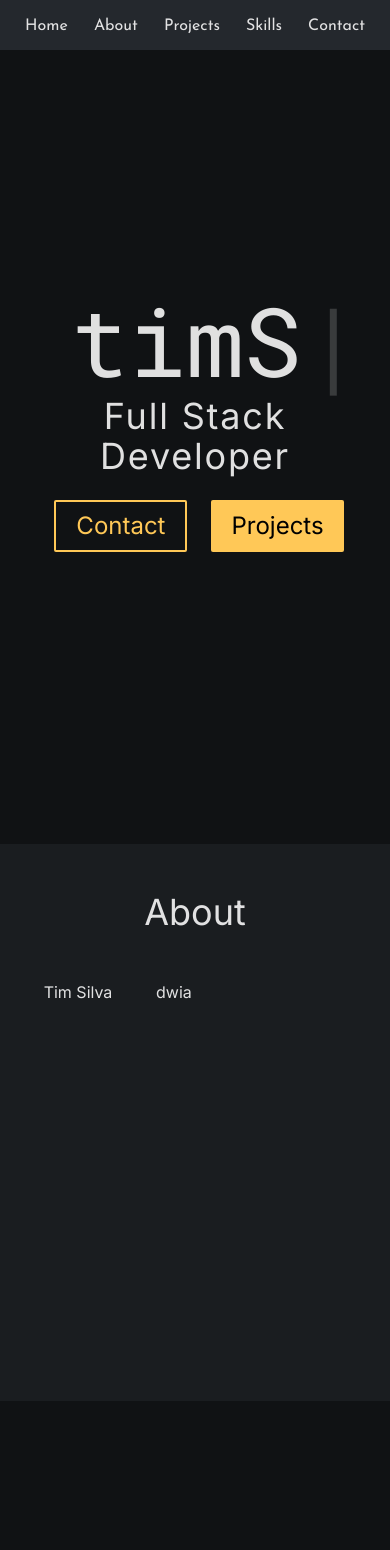
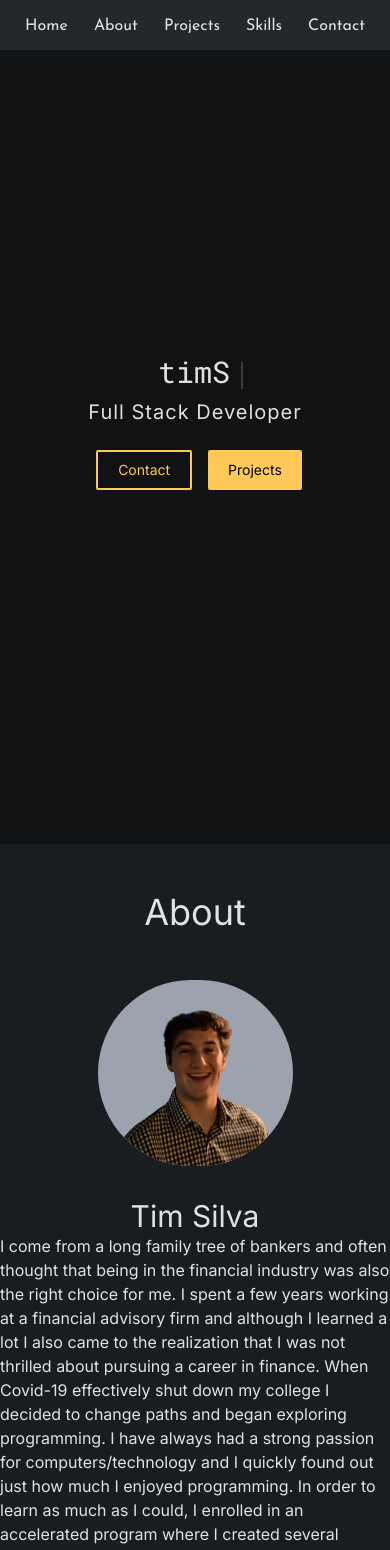
Before and after one commit to silva-tim/portfolio-website, a React (Vite) app in the folder client/: page / in a window 390 px wide. Shown: the top 1550 px of the page. Built offline with nearby package versions, Linux system fonts and the light colour scheme.

Commit message:
Fixed responsivesness for home section and navbar, working on responsiveness for about section

```diff
--- a/client/src/components/About.tsx
+++ b/client/src/components/About.tsx
@@ -1,12 +1,38 @@
 export default function About() {
   return (
-    <section id="about" className="bg-[#1A1D20] h-[66vh]">
+    <section
+      id="about"
+      className="bg-[#1A1D20] min-h-screen sm:min-h-0 sm:h-[66vh]"
+    >
       <h1 className="p-12 text-4xl text-center">About</h1>
-      <div className="flex">
-        <div className="text-center basis-2/5">
-          <h2>Tim Silva</h2>
+      <div className="flex flex-wrap">
+        <div className="flex flex-wrap justify-center basis-full sm:basis-2/5">
+          <div className="flex justify-center basis-full">
+            <div className="overflow-hidden bg-gray-400 rounded-full basis-1/2 sm:basis-2/5">
+              <img src="../../public/me.png" alt="" />
+            </div>
+          </div>
+          <div className="pt-8">
+            <h2 className="text-3xl">Tim Silva</h2>
+          </div>
         </div>
-        <div className="text-left basis-3/5">dwia</div>
+        <div className="text-left basis-full sm:basis-3/5">
+          I come from a long family tree of bankers and often thought that being
+          in the financial industry was also the right choice for me. I spent a
+          few years working at a financial advisory firm and although I learned
+          a lot I also came to the realization that I was not thrilled about
+          pursuing a career in finance. When Covid-19 effectively shut down my
+          college I decided to change paths and began exploring programming. I
+          have always had a strong passion for computers/technology and I
+          quickly found out just how much I enjoyed programming. In order to
+          learn as much as I could, I enrolled in an accelerated program where I
+          created several projects and collaborated with peers to learn the
+          technologies and tools that are used in the industry today. I’m a
+          people person with a love for building all the unique ideas that I can
+          come up with. My current interests revolve around front-end web
+          development, mostly React and Tailwind but I am always seeking to
+          learn more.
+        </div>
       </div>
     </section>
   );
--- a/client/src/components/Home.tsx
+++ b/client/src/components/Home.tsx
@@ -3,8 +3,8 @@ import { Typewriter } from "react-simple-typewriter";
 export default function Home() {
   return (
     <section id="home" className="flex items-center justify-center h-screen">
-      <div className="text-center basis-2/3">
-        <h1 className="font-mono text-8xl ps-10">
+      <div className="text-center">
+        <h1 className="font-mono text-3xl ps-4 md:text-6xl md:ps-8">
           {" "}
           <Typewriter
             words={[
@@ -21,12 +21,14 @@ export default function Home() {
             delaySpeed={4000}
           />
         </h1>
-        <h2 className="pt-2 text-4xl tracking-wider">Full Stack Developer</h2>
+        <h2 className="pt-2 text-xl tracking-wider sm:text-4xl">
+          Full Stack Developer
+        </h2>
         <div className="flex justify-center gap-4">
-          <button className="px-5 py-2 mt-6 text-2xl border-2 rounded-sm border-secondary text-secondary ms-2">
+          <button className="px-5 py-2 mt-6 text-sm border-2 rounded-sm sm:text-2xl border-secondary text-secondary ms-2">
             Contact
           </button>
-          <button className="px-5 py-2 mt-6 text-2xl text-black rounded-sm bg-secondary ms-2">
+          <button className="px-5 py-2 mt-6 text-sm text-black rounded-sm sm:text-2xl bg-secondary">
             Projects
           </button>
         </div>
--- a/client/src/components/NavBar.tsx
+++ b/client/src/components/NavBar.tsx
@@ -5,7 +5,7 @@ export default function NavBar() {
   return (
     <header className="relative top-0 flex justify-between">
       <motion.div
-        className="fixed top-0 w-full p-3 bg-mainLight sm:top-6 sm:rounded-full sm:left-1/3 sm:w-1/3 bg-opacity-70"
+        className="fixed top-0 w-full p-3 bg-mainLight sm:top-6 sm:rounded-full sm:left-1/4 sm:w-1/2 lg:left-1/3 lg:w-1/3 bg-opacity-70"
         initial={{ y: -100, opacity: 0 }}
         animate={{ y: 0, opacity: 1 }}
       >
```
